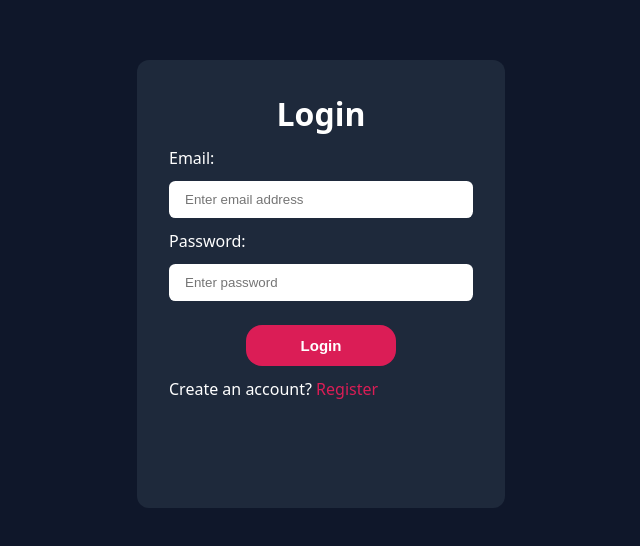
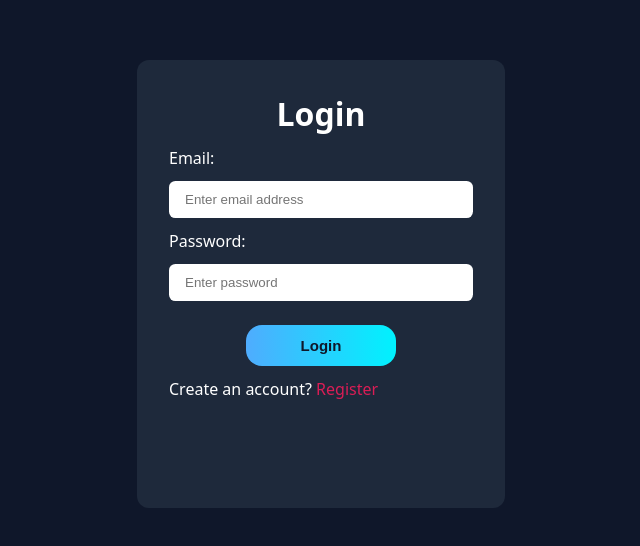
Before and after one commit to Yash158-stack/StackAlign, a React (Vite) app in the folder Frontend/: page /login in a window 1280 px wide. Shown: the part 116-662 px from the top of the page, without its empty margins (319-959 px from the left). Built offline with nearby package versions, Linux system fonts and the light colour scheme; no server answers.

Commit message:
Changed button styling

```diff
--- a/Frontend/src/style/button.scss
+++ b/Frontend/src/style/button.scss
@@ -1,3 +1,5 @@
+$bg-main: #0f172a;
+
 .button {
     border: none;
     outline: none;
@@ -13,8 +15,8 @@
     margin-top: 0.75rem;
 
     &.primary-button {
-        background-color: #db1d56;
-        color: white;
+        background: linear-gradient(90deg, #4facfe 0%, #00f2fe 100%);
+        color: $bg-main;
     }
     &:active{
         transform: scale(0.8);
```
